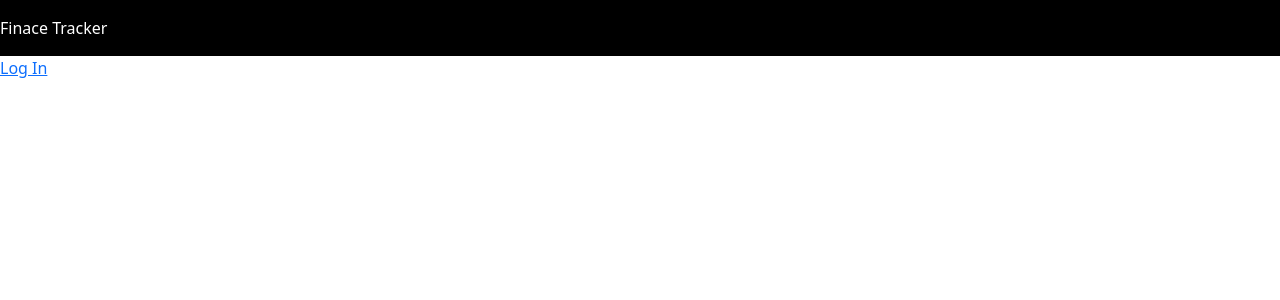
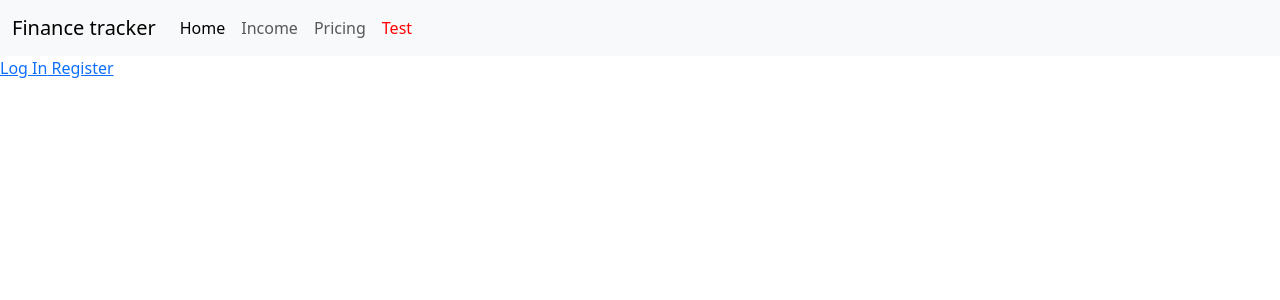
Before and after one commit to bunmi57/finance-tracker, a React (Vite) app in the folder client/: page / in a window 1280 px wide. Shown: the top 300 px of the page. Built offline with nearby package versions, Linux system fonts and the light colour scheme.

Commit message:
Add NavBar component

```diff
--- a/client/index.html
+++ b/client/index.html
@@ -5,10 +5,18 @@
     <link rel="icon" type="image/svg+xml" href="/vite.svg" />
     <meta name="viewport" content="width=device-width, initial-scale=1.0" />
     <title>client</title>
+
+    <!-- Bootstrap CSS -->
     <link href="https://cdn.jsdelivr.net/npm/bootstrap@5.3.8/dist/css/bootstrap.min.css" rel="stylesheet" integrity="sha384-sRIl4kxILFvY47J16cr9ZwB07vP4J8+LH7qKQnuqkuIAvNWLzeN8tE5YBujZqJLB" crossorigin="anonymous">
   </head>
   <body>
     <div id="root"></div>
+
+    <!-- Bootstrap JS (required for navbar toggle, modals, collapse, dropdowns) -->
+    <script
+      src="https://cdn.jsdelivr.net/npm/bootstrap@5.3.8/dist/js/bootstrap.bundle.min.js"
+    ></script>
+
     <script type="module" src="/src/main.jsx"></script>
   </body>
 </html>
--- a/client/src/App.jsx
+++ b/client/src/App.jsx
@@ -5,6 +5,7 @@ import './App.css'
 import { BrowserRouter as Router, Routes, Route, Link } from "react-router-dom";
 import Home from './Pages/Home';
 import Login from './Pages/Login';
+import Register from './Pages/Register';
 
 function App() {
 
@@ -16,6 +17,7 @@ function App() {
         <Routes>
           <Route path="/" element={<Home />}/>
           <Route path="/login" element={<Login />}/>
+          <Route path="/register" element={<Register />}/>
         </Routes>
       </Router>
     </>
--- a/client/src/Pages/Home.jsx
+++ b/client/src/Pages/Home.jsx
@@ -8,6 +8,7 @@ function Home(){
         <>
         <Header/>
         <Link to="/login"> Log In</Link>
+        <Link to="/register"> Register </Link>
         </>
     );
 }
--- /dev/null
+++ b/client/src/Pages/Register.jsx
@@ -0,0 +1,11 @@
+import React from "react"
+
+
+function Register(){
+
+    return (
+        <p> Register page</p>
+    );
+}
+
+export default Register;
--- a/client/src/components/Header.jsx
+++ b/client/src/components/Header.jsx
@@ -1,11 +1,18 @@
 import React from "react";
+import Navbar from "./Navbar";
 
 
 
 function Header(){
     return (
-    <header>Finace Tracker</header>
-);
+        //Header can store logos, Navbar, Searchbar
+        // <header>Finace Tracker</header>
+        <>
+        <header>
+            <Navbar />
+        </header>
+        </>
+    );
 }
 
 export default Header;
--- a/client/src/components/Navbar.jsx
+++ b/client/src/components/Navbar.jsx
@@ -3,9 +3,46 @@ import React from "react";
 function Navbar(){
 
     return(
-        <div>
+        <>
+            <nav className="navbar navbar-expand bg-body-tertiary">
+                <div className="container-fluid">
+                    <a className="navbar-brand" href="#">Finance tracker</a>
 
-        </div>
+                    <button className="navbar-toggler" type="button" data-bs-toggle="collapse" data-bs-target="#navbarNav" aria-controls="navbarNav" aria-expanded="false" aria-label="Toggle navigation">
+                    <span className="navbar-toggler-icon"></span>
+                    </button>
+                     {/* code from boostrap but collapse hides list */}
+                     {/* <div className="collapse navbar-collapse" id="navbarNav"> */}
+
+
+                    <div className="navbar-collapse" id="navbarNav">
+
+                        <ul className="navbar-nav">
+                            <li className="nav-item">
+                            <a className="nav-link active" aria-current="page" href="#">Home</a>
+                            </li>
+
+                            <li className="nav-item">
+                            <a className="nav-link" href="#">Income</a>
+                            </li>
+
+                            <li className="nav-item">
+                            <a className="nav-link" href="#">Pricing</a>
+                            </li>
+
+                            <li className="nav-item">
+                            <a className="nav-link login" href="#">Test</a>
+                            </li>
+
+                            {/* <li className="nav-item">
+                            <a className="nav-link disabled" aria-disabled="false">Disabled</a>
+                            </li> */}
+                        </ul>
+
+                    </div>
+                </div>
+            </nav>
+        </>
     );
 }
 
--- a/client/src/index.css
+++ b/client/src/index.css
@@ -1,15 +1,21 @@
 @import "tailwindcss";
 
-*{
-  background-color: white;
+.login{
+  color: red;
 }
 
+
+/* *{
+  background-color: white;
+} */
+
+/*
 header{
   background-color: black;
   margin:auto -16px;
   padding:16px;
   color:white;
-}
+} */
 
 /* :root {
   font-family: system-ui, Avenir, Helvetica, Arial, sans-serif;
```
